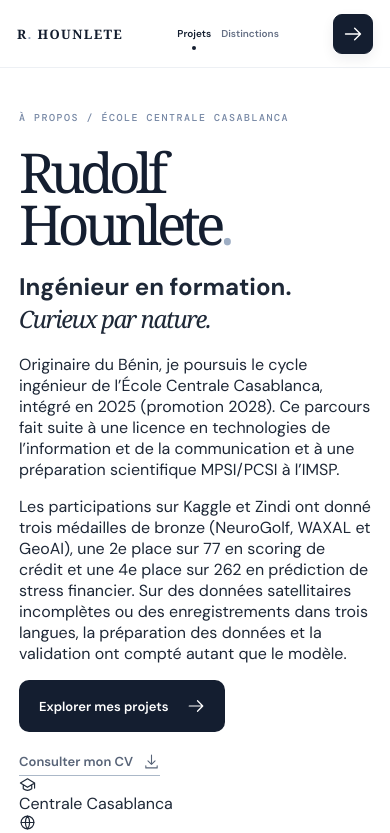
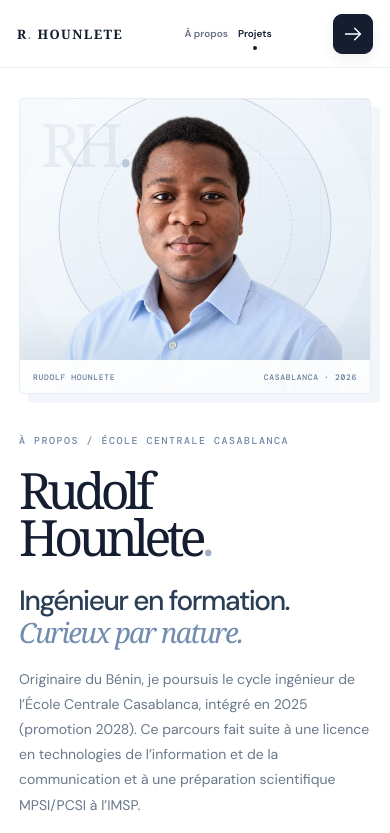
Before and after one commit to Rudolf-Staline/Portfolio, a React (Vite) app: page / in a window 390 px wide. Shown: the top 833 px of the page. Built offline with nearby package versions, Linux system fonts and the light colour scheme.

Commit message:
Style a unified About-first homepage around the authentic portrait with responsive editorial layout

```diff
--- a/src/white-editorial.css
+++ b/src/white-editorial.css
@@ -685,3 +685,186 @@ img{max-width:100%}
 @supports not (overflow:clip){.we-site{overflow:visible}}
 /* Long technical explanations remain normal page content, not scroll-locked panels. */
 .we-project-chapter .we-case{height:auto;overflow:visible}
+
+
+/* ABOUT IS THE HOME PAGE · one introduction instead of separate hero/about sections.
+   The portrait is original (public/portrait-rudolf.webp), not an AI likeness. */
+.we-hero.we-hero-about{
+  grid-template-columns:minmax(0,1.13fr) minmax(355px,.87fr);
+  gap:clamp(38px,6vw,105px);
+  min-height:calc(100svh - 82px);
+  max-width:1850px;
+  padding:clamp(38px,4vw,73px) clamp(28px,5.15vw,88px) clamp(48px,5vw,85px);
+}
+.we-hero-about .we-hero-copy{min-width:0}
+.we-hero-about .we-label{color:#718aab}
+.we-hero-about h1{
+  font-size:clamp(61px,6.3vw,112px);
+  margin:clamp(15px,2.1vw,33px) 0 clamp(17px,2.3vw,35px);
+  line-height:.93;
+}
+.we-hero-about-heading{
+  margin:0 0 clamp(17px,2vw,30px);
+  font-weight:450;
+  font-size:clamp(24px,2.35vw,41px);
+  line-height:1.13;
+  letter-spacing:-.052em;
+  color:#2a3e55;
+}
+.we-hero-about-heading em{color:#718caf}
+.we-hero-about-intro{
+  display:grid;gap:clamp(12px,1vw,19px);
+  margin-bottom:clamp(18px,2.4vw,35px);
+  max-width:730px;
+}
+.we-hero-about-intro p{
+  margin:0;
+  font-size:clamp(13px,1vw,16px);
+  line-height:1.78;
+  font-weight:400;
+  color:#69788a;
+}
+.we-hero-about .we-hero-cta{gap:clamp(21px,2.5vw,35px)}
+.we-hero-about .we-hero-scroll{
+  margin-top:clamp(24px,3vw,48px);
+  color:#98a9bb;
+}
+.we-hero-about-facts{
+  display:flex;align-items:center;flex-wrap:wrap;
+  gap:10px 20px;
+  border-top:1px solid #e6ecf3;
+  padding-top:clamp(18px,2.2vw,31px);
+  margin-top:clamp(25px,3vw,45px);
+}
+.we-hero-about-facts span{
+  display:inline-flex;align-items:center;gap:8px;
+  color:#6d829b;
+  font-size:clamp(10px,.78vw,12px);
+  font-weight:500;
+  line-height:1.4;
+}
+.we-hero-about-facts svg{color:#7293bd;flex-shrink:0}
+.we-hero.we-hero-about .we-hero-portrait{
+  min-width:0;
+  height:clamp(480px,44vw,745px);
+  align-self:stretch;
+  min-height:0;
+  margin:0;
+  display:block;
+  position:relative;
+  isolation:isolate;
+  overflow:hidden;
+  background:linear-gradient(148deg,#f6f9fc 0%,#e9f0f7 46%,#d6e2ee 100%);
+  border:1px solid #e6edf4;
+  border-radius:4px;
+  box-shadow:18px 18px 0 #f2f5f9;
+}
+.we-hero.we-hero-about .we-hero-portrait:before{
+  content:'';
+  pointer-events:none;
+  position:absolute;inset:0;z-index:0;
+  background-image:linear-gradient(to right,#b8c9dc47 1px,transparent 1px),
+    linear-gradient(to bottom,#b8c9dc47 1px,transparent 1px);
+  background-size:clamp(60px,5vw,90px) clamp(60px,5vw,90px);
+  mask-image:linear-gradient(90deg,transparent,#0003 45%,#0006);
+}
+.we-hero.we-hero-about .we-hero-portrait:after{
+  content:'';
+  position:absolute;inset:0;z-index:2;
+  pointer-events:none;
+  background:linear-gradient(180deg,transparent 73%,#2b425b20 100%);
+}
+.we-portrait-ring{
+  position:absolute;z-index:0;
+  width:min(78%,550px);aspect-ratio:1;
+  border:1px solid #9bb2cb89;
+  border-radius:50%;
+  left:50%;top:43%;transform:translate(-50%,-50%);
+  box-shadow:0 0 0 40px #fff3,0 0 0 90px #fff2;
+}
+.we-portrait-ring:after{
+  content:'';
+  display:block;position:absolute;inset:14%;
+  border:1px dashed #a6bbd265;border-radius:50%;
+}
+.we-portrait-mark{
+  position:absolute;left:6%;top:5%;z-index:1;
+  font:400 clamp(60px,7vw,115px)/1 Georgia,serif;
+  color:#9baec52b;letter-spacing:-.08em;
+  user-select:none;
+}
+.we-portrait-mark span{color:#6b8cab65}
+.we-hero.we-hero-about .we-hero-portrait img{
+  position:absolute;inset:auto 0 0;
+  z-index:1;
+  width:100%;height:95%;
+  object-fit:contain;object-position:center bottom;
+  max-width:none;filter:none;
+  transition:transform .9s cubic-bezier(.16,1,.3,1);
+}
+.we-hero.we-hero-about .we-hero-portrait:hover img{
+  transform:scale(1.025);
+}
+.we-hero.we-hero-about .we-hero-portrait figcaption{
+  position:absolute;z-index:3;left:0;right:0;bottom:0;
+  display:flex;align-items:center;justify-content:space-between;gap:12px;
+  border:0;border-top:1px solid #ffffff8c;
+  background:#fffffff1;
+  color:#667d9a;
+  font:500 10px/1.3 'DM Mono',monospace;
+  letter-spacing:.085em;
+  padding:17px 22px;
+}
+@media(max-width:1250px){
+  .we-hero.we-hero-about{grid-template-columns:minmax(0,1.1fr) minmax(310px,.9fr);gap:clamp(25px,3vw,45px)}
+  .we-hero-about h1{font-size:clamp(57px,6.5vw,85px)}
+  .we-hero-about-heading{font-size:clamp(23px,2.6vw,34px)}
+  .we-hero-about-intro p{font-size:13px;line-height:1.68}
+  .we-hero.we-hero-about .we-hero-portrait{height:clamp(470px,54vw,685px)}
+}
+@media(max-width:960px){
+  .we-hero.we-hero-about{grid-template-columns:minmax(0,1fr) minmax(285px,.78fr);padding:34px 25px 65px;gap:27px}
+  .we-hero-about h1{font-size:clamp(50px,6.4vw,70px)}
+  .we-hero-about-heading{font-size:clamp(22px,2.8vw,29px)}
+  .we-hero.we-hero-about .we-hero-portrait{height:clamp(470px,65vw,640px)}
+  .we-hero-about-facts{gap:9px 14px}
+}
+@media(max-width:720px){
+  .we-hero.we-hero-about{
+    min-height:0;
+    display:flex;flex-direction:column;
+    align-items:stretch;gap:34px;
+    padding:30px 19px 65px;
+  }
+  /* Show the real portrait while the introductory text remains readable. */
+  .we-hero.we-hero-about .we-hero-portrait{
+    order:-1;
+    height:clamp(280px,76vw,460px);
+    box-shadow:9px 9px 0 #f2f5f9;
+  }
+  .we-hero.we-hero-about .we-hero-portrait img{height:100%}
+  .we-hero.we-hero-about .we-hero-portrait figcaption{padding:11px 13px;font-size:9px}
+  .we-hero-about h1{
+    font-size:clamp(58px,12.2vw,87px);
+    margin:18px 0 25px;
+  }
+  .we-hero-about-heading{font-size:clamp(28px,6.2vw,38px)}
+  .we-hero-about-intro{gap:16px}
+  .we-hero-about-intro p{font-size:14px;line-height:1.8}
+  .we-hero-about-facts{gap:12px 20px;padding-top:21px}
+  .we-hero-about-facts span{font-size:11px}
+}
+@media(max-width:390px){
+  .we-hero-about h1{font-size:clamp(50px,12vw,67px)}
+  .we-hero.we-hero-about .we-hero-portrait figcaption{font-size:8px}
+  .we-hero-about .we-hero-cta{gap:18px}
+}
+@media(max-width:720px){
+  /* Five links are present: prioritize About, Projects, Contact on mobile. */
+  .we-main-nav a:nth-child(1),.we-main-nav a:nth-child(5){display:flex}
+  .we-main-nav a:nth-child(3),.we-main-nav a:nth-child(4){display:none}
+  .we-main-nav a:nth-child(5){display:none} /* Contact remains accessible in the header action. */
+}
+@media(prefers-reduced-motion:reduce){
+  .we-hero.we-hero-about .we-hero-portrait img{transition:none!important;transform:none!important}
+}
```
